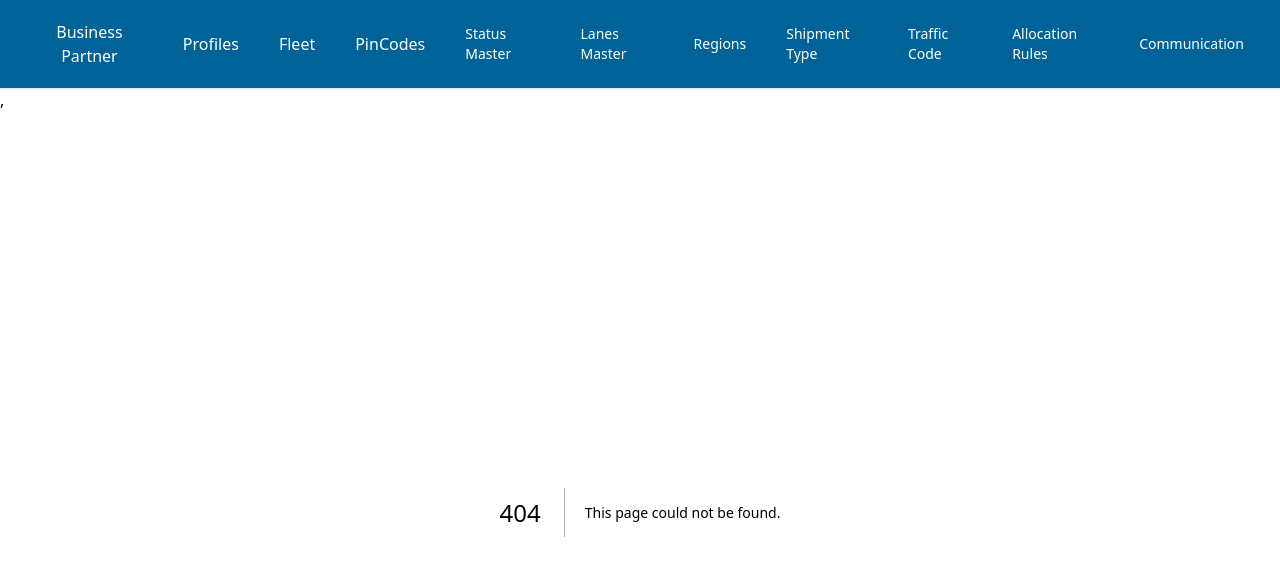
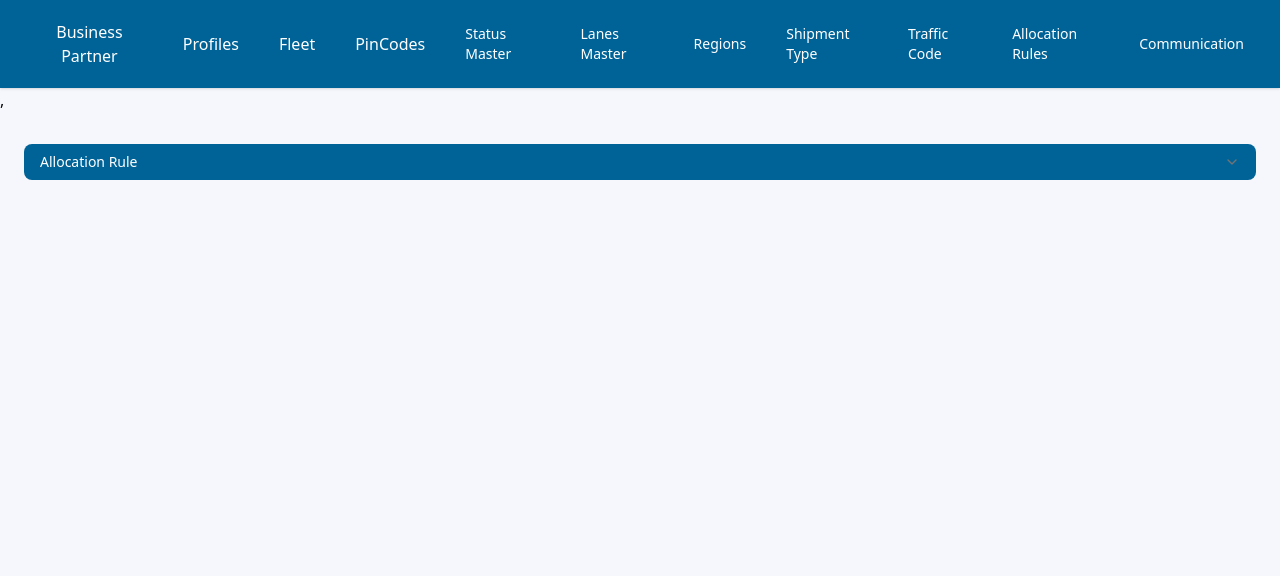
Before and after one commit to rohit24-creator/devdemo_sharedrepo, a Next.js app: page /masters/allocationRules in a window 1280 px wide. Before the commit this address had no page. Shown: the top 576 px of the page. Built offline with nearby package versions, Linux system fonts and the light colour scheme.

Commit message:
chnaged the folder name

```diff
--- /dev/null
+++ b/app/masters/allocationRules/page.js
@@ -0,0 +1,105 @@
+"use client"
+
+import { useForm } from "react-hook-form"
+import { zodResolver } from "@hookform/resolvers/zod"
+import * as z from "zod"
+import { useState } from "react"
+import { Button } from "@/components/ui/button"
+import { ReusableForm } from "@/components/ui/reusableComponent/profilesForm"
+
+const shipmentSchema = z.object({
+  customerId: z.string().min(1, "Customer ID is required"),
+  name: z.string().min(1, "Name is required"),
+  shipmentType: z.string().min(1, "Shipment Type is required"),
+  minWeight: z.string().min(1, "Minimum Weight is required"),
+  maxWeight: z.string().min(1, "Maximum Weight is required"),
+  description: z.string().min(1, "Description is required"),
+  region: z.string().min(1, "Region is required"),
+  priority: z.string().min(1, "Priority is required"),
+})
+
+const weightOptions = Array.from({ length: 20 }, (_, i) => ({
+  label: `${i + 1} kg`,
+  value: `${i + 1}`,
+}))
+
+const fieldConfig = [
+  { name: "customerId", label: "Customer ID" },
+  { name: "name", label: "Name", placeholder: "Enter name" },
+  { name: "shipmentType", label: "Shipment Type" },
+  {
+    name: "minWeight",
+    label: "Minimum Weight",
+    type: "select",
+    options: weightOptions,
+  },
+  {
+    name: "maxWeight",
+    label: "Maximum Weight",
+    type: "select",
+    options: weightOptions,
+  },
+  {
+    name: "description",
+    label: "Description",
+    type: "textarea",
+  },
+  {
+    name: "region",
+    label: "Region",
+    type: "select",
+    options: [
+      { label: "North", value: "north" },
+      { label: "South", value: "south" },
+      { label: "East", value: "east" },
+      { label: "West", value: "west" },
+    ],
+  },
+  {
+    name: "priority",
+    label: "Priority",
+    type: "select",
+    options: [
+      { label: "High", value: "high" },
+      { label: "Medium", value: "medium" },
+      { label: "Low", value: "low" },
+    ],
+  },
+]
+
+export default function StatusForm() {
+  const form = useForm({
+    resolver: zodResolver(shipmentSchema),
+    defaultValues: {
+      customerId: "",
+      name: "",
+      shipmentType: "",
+      minWeight: "",
+      maxWeight: "",
+      description: "",
+      region: "",
+      priority: "",
+    },
+  })
+
+  const handleSubmit = (data) => {
+    console.log("Submitted Shipment Form:", data)
+  }
+
+  const sections = [
+    {
+      type: "form",
+      title: "Allocation Rule",
+      form,
+      fields: fieldConfig,
+      onSubmit: handleSubmit,
+      children: (
+        <Button type="submit" className="bg-[#006397] hover:bg-[#02abf5] text-white rounded-full px-6">
+          Save Shipment
+        </Button>
+      ),
+    },
+  ]
+
+  return <div className="p-6"><ReusableForm sections={sections} /></div>
+}
```
